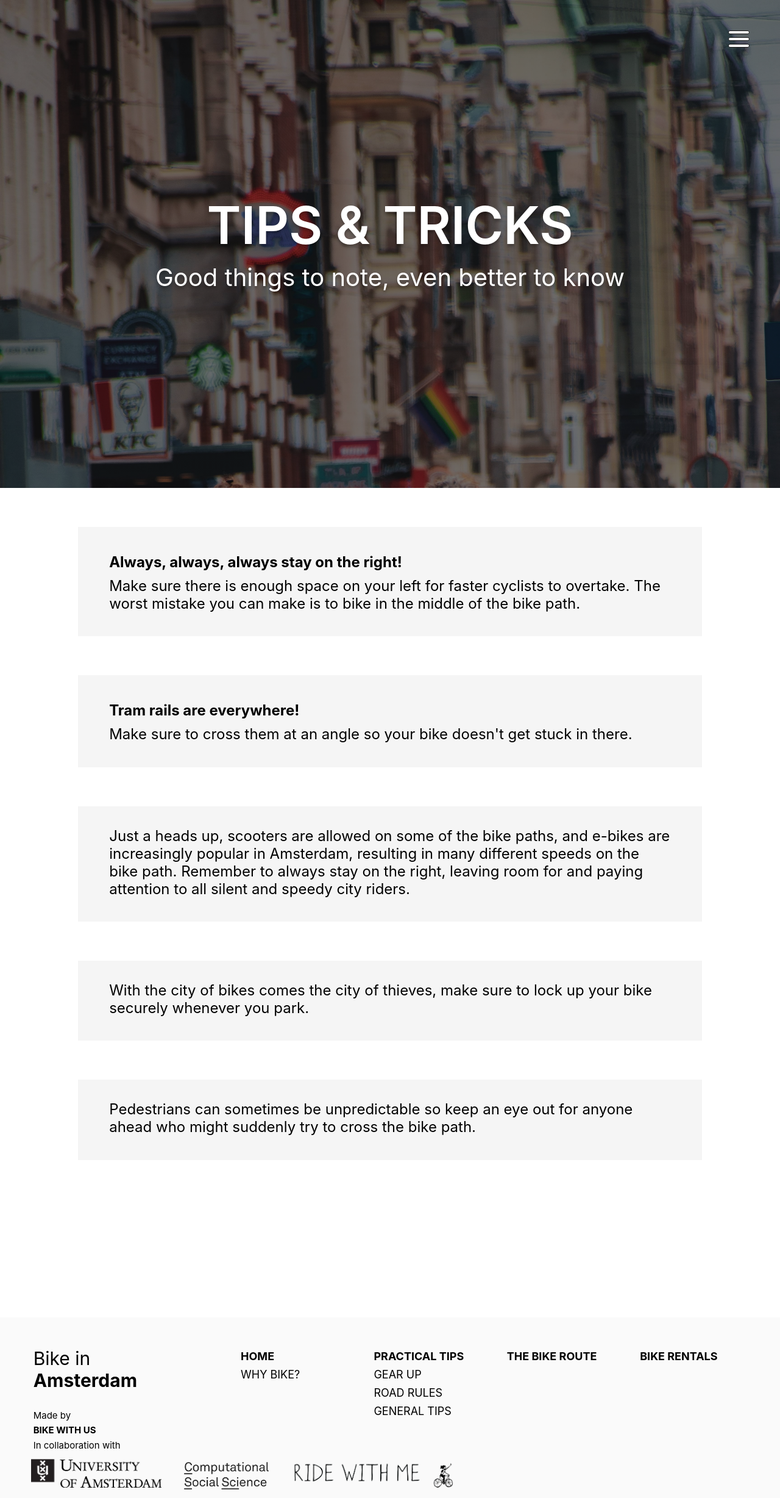
After one commit to sabrina-liu/bikewithus, a Flask app: page /tricks in a window 1280 px wide; the page is wider, and only the part inside the window is pictured. The commit adds this page. Shown: that part at 61% size. Run offline with Flask 3, Linux system fonts and the light colour scheme.

Commit message:
tricks page made

```diff
--- a/app.py
+++ b/app.py
@@ -28,5 +28,9 @@ def bikeroute():
 def rental():
     return render_template("rental.html")
 
+@app.route("/tricks")
+def tricks():
+    return render_template("tricks.html")
+
 if __name__ == '__main__':
     app.run(port=3000, debug=True)
--- a/static/style.css
+++ b/static/style.css
@@ -234,8 +234,6 @@ a:hover {
     line-height: 69px;
     text-align: center;
     text-shadow: 0px 4px 4px rgba(0, 0, 0, 0.25);
-    padding-left: 10%;
-    padding-right: 10%;
     line-height: 1.5em;
 }
 
@@ -499,15 +497,6 @@ a:hover {
 }
 #triangles-text {
     left: 48%;
-}
-.tip-block {
-    position: relative;
-    width: 90%;
-    margin: auto;
-    margin-top: 5%;
-    padding: 2%;
-
-    background-color: #F5F5F5;
 }
 #homepage-text2 {
     display: flex;
@@ -796,6 +785,47 @@ a:hover {
     visibility: hidden;
 }
 
+/* tips & tricks page styling */
+.tricks-home {
+    background-image: url("images/cute.jpg");
+    background: linear-gradient( rgba(0, 0, 0, 0.5), rgba(0, 0, 0, 0.5) ), url(images/cute.jpg);
+
+    position: absolute;
+    background-size: cover;
+    background-repeat: no-repeat;
+    height: 100vh;
+    width: 100%;
+    top: 0;
+    left: 0;
+}
+.tip-block {
+    position: relative;
+    width: 80%;
+    margin: auto;
+    margin-top: 5%;
+    padding-top: 0;
+
+    background-color: #F5F5F5;
+}
+#tips-content {
+    padding-top: 0;
+    justify-content: initial;
+}
+#tricks-text {
+    display: flex;
+    float: left;
+    width: auto;
+    padding-left: 5%;
+    padding-right: 5%;
+    padding-bottom: 1.5%;
+}
+#footer-tricks {
+    top: 270%;
+    background-color: #FAFAFA;
+    font-size: 15px;
+    margin-bottom: 1.5%;
+    padding: 0.5%;
+}
 /* rent-a-bike page styling */
 .rent-home {
     background-image: url("images/rental-home.png");
--- /dev/null
+++ b/templates/tricks.html
@@ -0,0 +1,109 @@
+{% extends "layout.html" %}
+
+{% block body %}
+
+<!--main page of tips & tricks-->
+<div class="page">
+    <div class="tricks-home">
+        <div class="title-container">
+            <div class="title">TIPS & TRICKS<br>
+                <div class="subtitle">Good things to note, even better to know</div>
+            </div>
+        </div>
+
+    <!--tips and tricks block -->
+    <div class="tip-block">
+        <div class="content" id="tips-content">
+            <div class="mainsub-text1" id="tricks-text"><p>
+                <span style='font-weight: bold; line-height: 2em;'>Always, always, always stay on the right!</span><br>
+                Make sure there is enough space on your left for faster cyclists
+                to overtake. The worst mistake you can make is to bike in the middle of the bike path.
+            </p></div>
+        </div>
+    </div>
+
+    <div class="tip-block">
+        <div class="content" id="tips-content">
+            <div class="mainsub-text1" id="tricks-text"><p>
+                <span style='font-weight: bold; line-height: 2em;'>Tram rails are everywhere!</span><br>
+                Make sure to cross them at an angle so your bike doesn't get stuck in there.
+            </p></div>
+        </div>
+    </div>
+
+    <div class="tip-block">
+        <div class="content" id="tips-content">
+            <div class="mainsub-text1" id="tricks-text"><p>
+                Just a heads up, scooters are allowed on some of the bike paths, and e-bikes are increasingly popular in Amsterdam,
+                resulting in many different speeds on the bike path. Remember to always stay on the right, leaving room for and paying
+                attention to all silent and speedy city riders.
+            </p></div>
+        </div>
+    </div>
+
+    <div class="tip-block">
+        <div class="content" id="tips-content">
+            <div class="mainsub-text1" id="tricks-text"><p>
+                With the city of bikes comes the city of thieves, make sure to lock up your bike securely
+                whenever you park.
+            </p></div>
+        </div>
+    </div>
+
+    <div class="tip-block">
+        <div class="content" id="tips-content">
+            <div class="mainsub-text1" id="tricks-text"><p>
+                Pedestrians can sometimes be unpredictable so keep an eye out for anyone ahead who might suddenly try
+                to cross the bike path.
+            </p></div>
+        </div>
+    </div>
+
+    <!--footer-->
+    <div class="mainsub-block" id="footer-tricks">
+        <div class="footer-container">
+            <div class="footer-subcontainer" id="footer-left">
+                <div class="footer-title">
+                    <a href="/">Bike in<br><b>Amsterdam</b></a>
+                </div>
+                <div class="footer-madeby">
+                    Made by<br>
+                    <a href="https://trello.com/invite/b/uCqMZQT0/ATTI4e5d6c6509fa74f645ca34c51b3f2ef5251E0960/bike-with-us"><b>BIKE WITH US</b></a><br>
+                    In collaboration with
+                </div>
+            </div>
+            <div class="footer-subcontainer">
+                <div class="footer-subtitle"><a href="/"><b>HOME</b></a></div>
+                    <div class="footer-subtitle"><a href="/#whybike">WHY BIKE?</a></div>
+                </div>
+
+                <div class="footer-subcontainer">
+                    <div class="footer-subtitle"><a href="tips"><b>PRACTICAL TIPS</b></a></a></div>
+                    <div class="footer-subtitle"><a href="tips#gear-up">GEAR UP</a></div>
+                    <div class="footer-subtitle"><a href="roadrules">ROAD RULES</a></div>
+                    <div class="footer-subtitle"><a href="tips#general-tips">GENERAL TIPS</a></div>
+                </div>
+
+                <div class="footer-subcontainer">
+                    <div class="footer-subtitle"><a href="bikeroute"><b>THE BIKE ROUTE</b></a></div>
+                </div>
+
+                <div class="footer-subcontainer">
+                    <div class="footer-subtitle"><a href="rental"><b>BIKE RENTALS</b></a></div>
+                </div>
+
+            </div>
+            <div class="footerimage-container">
+                <div class="footer-image" id="uva-logo">
+                    <a href="https://www.uva.nl/en" target="_blank"><img src="static/images/uvalogo.png" alt="uva-logo"></a>
+                </div>
+                <div class="footer-image" id="cssci-logo">
+                    <a href="https://www.uva.nl/en/programmes/bachelors/computational-social-science/study-programme/study-programme.html" target="_blank"><img src="static/images/cssci.png" alt="cssci-logo"></a>
+                </div>
+                <div class="footer-image" id="roos-logo">
+                    <a href="https://ridewithmeworld.com/" target="_blank"><img src="static/images/ridewithme.png" alt="roos-logo"></a>
+                </div>
+            </div>
+        </div>
+
+{% endblock %}
```
Also changed, not shown: templates/tips.html (+2 -30 lines), static/images/cute.jpg (added).
